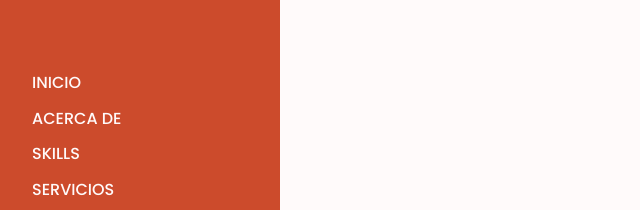
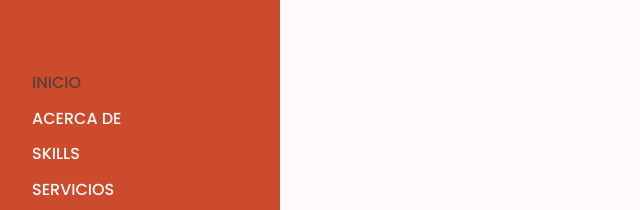
Before and after one commit to Spina7/portafolio, a website: page index.html in a window 1280 px wide. Shown: the part 265-475 px from the top of the page, 16-656 px from the left. Drawn offline with nearby package versions, Linux system fonts and the light colour scheme.

Commit message:
perfil-personalizado-bug

```diff
--- a/assets/js/main.js
+++ b/assets/js/main.js
@@ -33,11 +33,11 @@ function scrollActive() {
     sectionId = current.getAttribute("id");
     if (scrollY > sectionTop && scrollY <= sectionTop + sectionHeight) {
       document
-        .querySelector(".nav__menu[href*=" + sectionId + "]")
+        .querySelector(".nav__menu a[href*=" + sectionId + "]")
         .classList.add("active");
     } else {
       document
-        .querySelectorAll(".nav__menu a[href*=" + sectionId + "]")
+        .querySelector(".nav__menu a[href*=" + sectionId + "]")
         .classList.remove("active");
     }
   });
--- a/index.html
+++ b/index.html
@@ -26,7 +26,7 @@
           </div>
           <ul class="nav__list">
             <li class="nav__item">
-              <a href="#home" class="nav__link">Inicio</a>
+              <a href="#home" class="nav__link active">Inicio</a>
               <a href="#about" class="nav__link">Acerca De</a>
               <a href="#skills" class="nav__link">Skills</a>
               <a href="#services" class="nav__link">Servicios</a>
@@ -38,7 +38,7 @@
       </nav>
     </header>
     <main class="l-main">
-      <secttion class="hom" id="home">
+      <section class="home" id="home">
         <div class="home__container bd-grid">
           <div class="home__data">
             <div class="home__img">
@@ -67,7 +67,7 @@
             >
           </div>
         </div>
-      </secttion>
+      </section>
       <section class="about section" id="about">
         <span class="section-subtitle">Mi intro</span>
         <h2 class="section-title">Acerca De Mi</h2>
```
